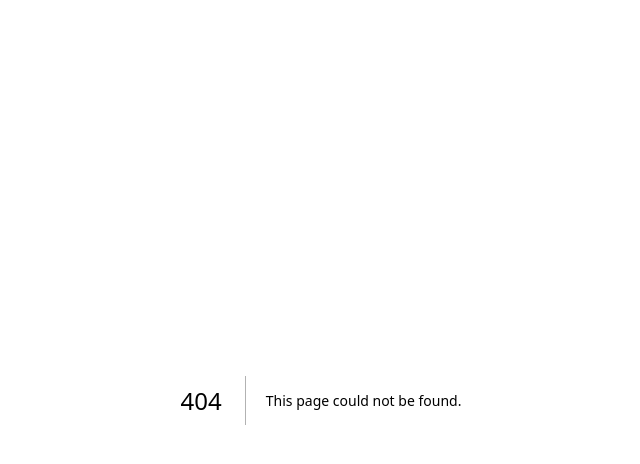
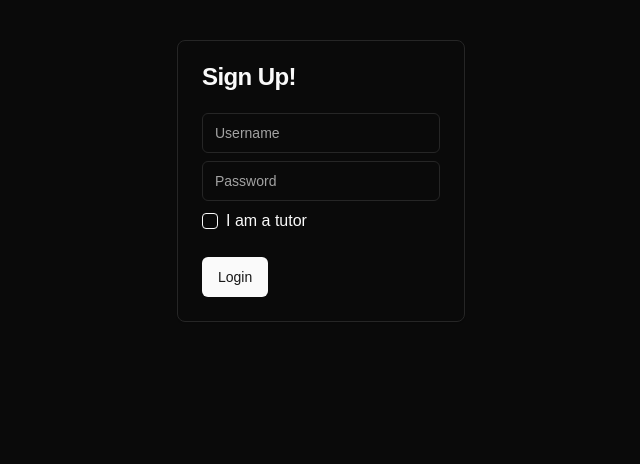
Before and after one commit to Bardemic/Codegram, a Next.js app in the folder web/: page /login in a window 1280 px wide. Before the commit this address had no page. Shown: the top 464 px of the page, without its empty margins (319-959 px from the left). Built offline with nearby package versions, Linux system fonts and the light colour scheme; no server answers.

Commit message:
Login Page Start

```diff
--- /dev/null
+++ b/web/app/login/page.js
@@ -0,0 +1,81 @@
+"use client"
+import { Button } from "@/components/ui/button"
+import {
+  Card,
+  CardContent,
+  CardDescription,
+  CardFooter,
+  CardHeader,
+  CardTitle,
+} from "@/components/ui/card"
+import { Input } from "@/components/ui/input"
+import { Label } from "@/components/ui/label"
+import {ws, call} from "@/lib/ws"
+import { useState } from "react"
+import bcrypt from "bcryptjs"
+import { Checkbox } from "@/components/ui/checkbox"
+
+async function hashPassword(password) {
+    const saltRounds = 6;
+    const hashedPassword = await bcrypt.hash(password, saltRounds);
+    return hashedPassword;
+}
+
+
+async function login(username, password) {
+    try {
+        const data = await call("login", {username: username, passwordHash: await hashPassword(password)});
+        console.log(data);
+    } catch (error) {
+        alert(error);
+        return;
+    }
+
+    //{role, username, dateCreated} < what is returned ^
+    /*const listener = (message) => {
+        ws.removeEventListener("message", listener);
+        console.log(message);
+        const data = JSON.parse(message.data);
+        if(data.type === "error"){
+            alert(data.message);
+            return;
+        }
+        console.log(data);
+        //redirect here
+        //isTutor ? window.location.href = "/tutor" : window.location.href = "/student";
+        /*data.user = {
+            role: data.role,
+            username: data.username
+        };*/
+    }
+    //ws.addEventListener("message", listener);*/
+
+
+
+
+
+export default function SignupPage() {
+    const [username, setUsername] = useState("");
+    const [password, setPassword] = useState("");
+    const [isTutor, setIsTutor] = useState(false);
+    return (
+        <div className="p-10 flex flex-col items-center">
+            <Card className="w-72">
+                <CardHeader>
+                    <CardTitle>Sign Up!</CardTitle>
+                </CardHeader>
+                <CardContent className="flex flex-col gap-2">
+                    <Input id="username" type="username" placeholder="Username" onChange={(e) => setUsername(e.target.value)} />
+                    <Input id="password" type="password" placeholder="Password" onChange={(e) => setPassword(e.target.value)} />
+                    <div className="flex items-center gap-2">
+                        <Checkbox id="isTutor" checked={isTutor} onCheckedChange={(e) => setIsTutor(e)} />
+                        <label htmlFor="isTutor">I am a tutor</label>
+                    </div>
+                </CardContent>
+                <CardFooter>
+                    <Button onClick={() => login(username, password)}>Login</Button>
+                </CardFooter>
+            </Card>
+        </div>
+    )
+}
```
